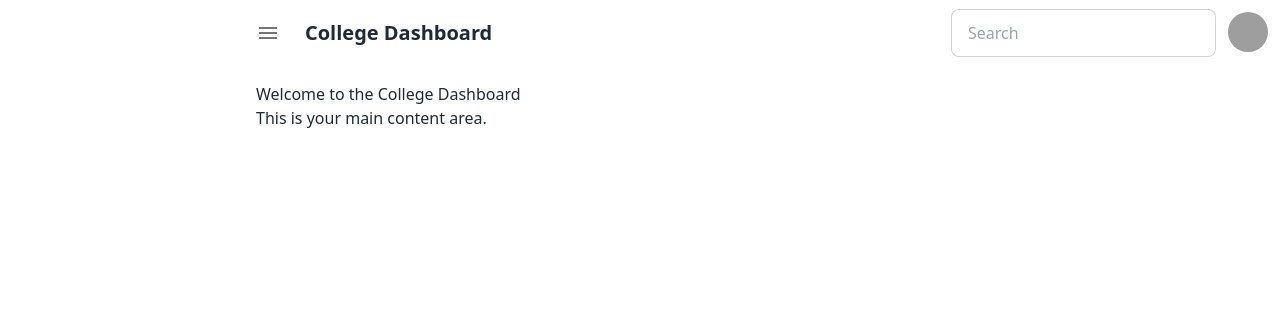
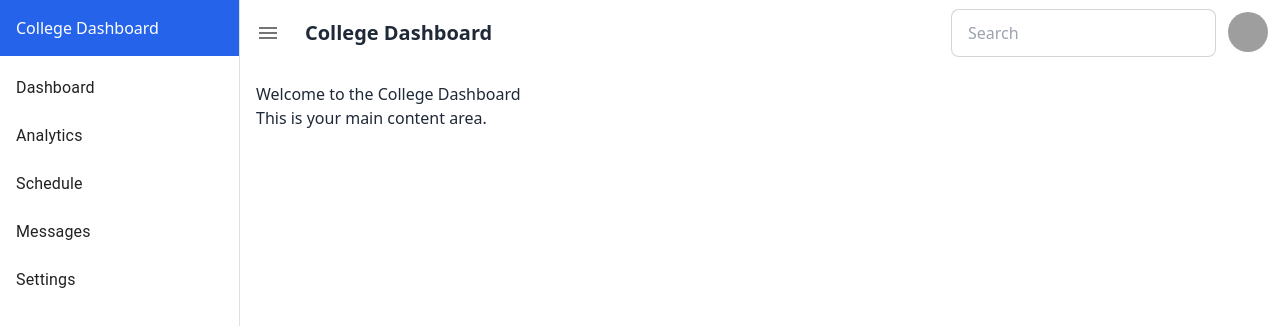
Before and after one commit to CHUNDRU-VEDAKUMAR/Dashboard, a React (Vite) app: page / in a window 1280 px wide. Shown: the top 326 px of the page. Built offline with nearby package versions, Linux system fonts and the light colour scheme; grey boxes are pictures that could not be loaded; some icons are missing.

Commit message:
adjusted sidebar layout

```diff
--- a/src/App.jsx
+++ b/src/App.jsx
@@ -3,7 +3,7 @@ import Navbar from './components/Navbar'; // Import your Navbar component
 import Sidebar from './components/sidebar/Sidebar'; // Sidebar component to show/hide
 
 const App = () => {
-  const [isSidebarOpen, setIsSidebarOpen] = useState(false);
+  const [isSidebarOpen, setIsSidebarOpen] = useState(true);
 
   // Function to toggle the sidebar visibility
   const toggleSidebar = () => {
@@ -17,8 +17,7 @@ const App = () => {
 
       {/* Main content area */}
       <div
-        className={`flex-grow transition-all duration-300 ${
-          isSidebarOpen ? 'ml-60' : 'ml-0'
+        className={`flex-grow transition-all duration-300
         }`} // Adjust content based on sidebar state
       >
         {/* Navbar with the sidebar toggle button */}
--- a/src/components/sidebar/Sidebar.jsx
+++ b/src/components/sidebar/Sidebar.jsx
@@ -28,7 +28,7 @@ const Sidebar = ({ isOpen, toggleSidebar }) => {
       <Box className="flex justify-between p-4 bg-blue-600 text-white">
         <h2>College Dashboard</h2>
         <IconButton onClick={toggleSidebar}>
-          <Close />
+          {/*<Close />*/}
         </IconButton>
       </Box>
 
```
